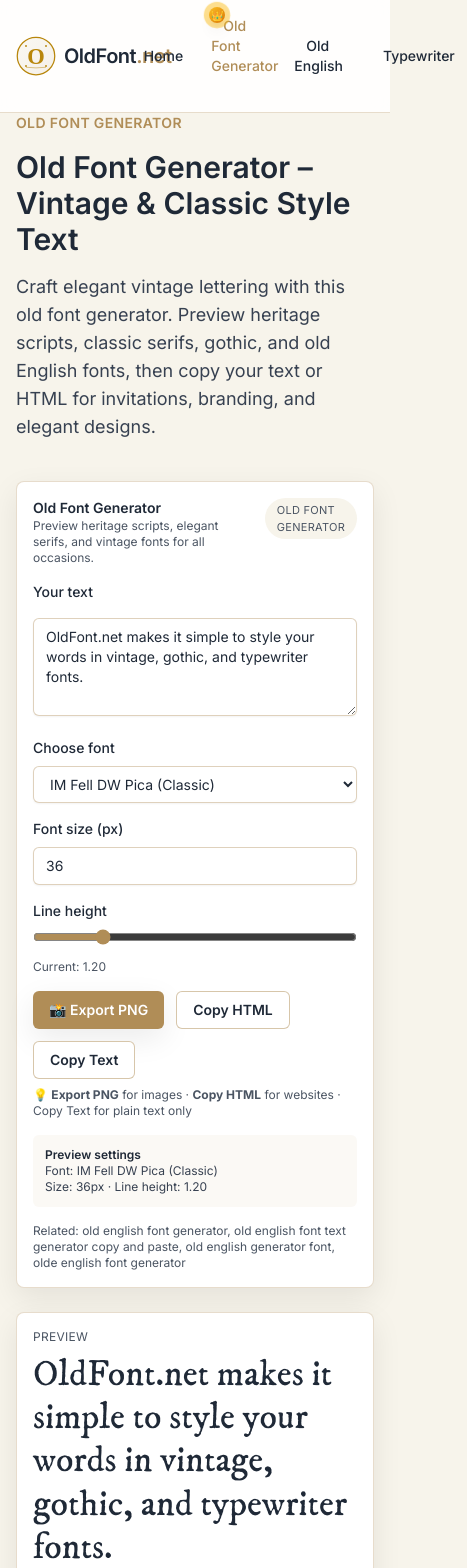
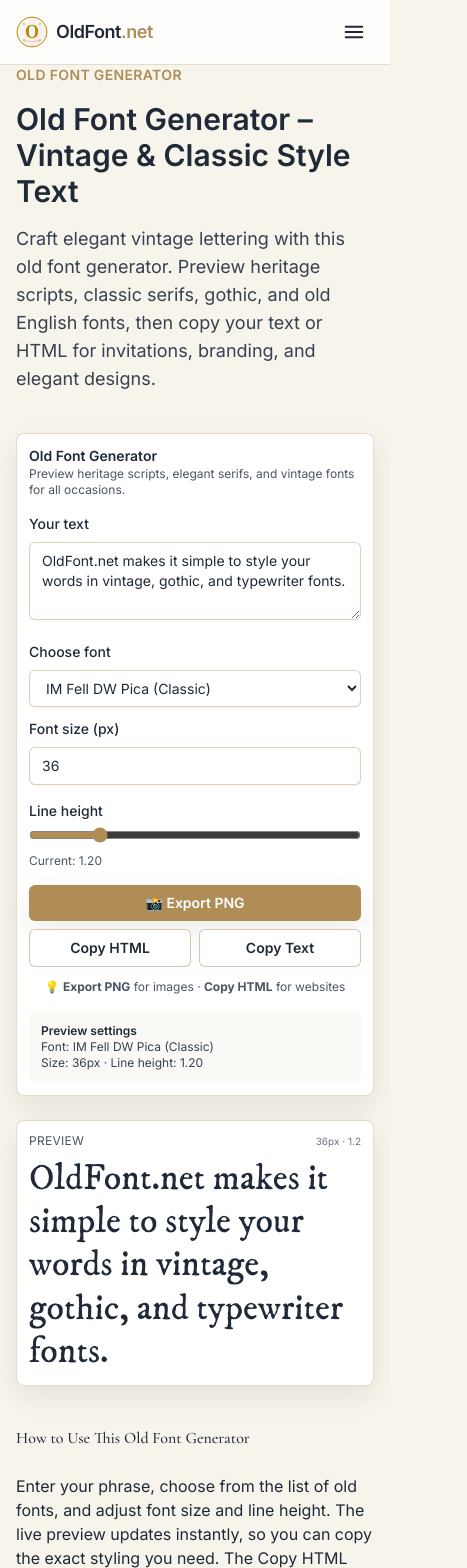
Before and after one commit to QAQDFAFD/oldfont.net, a Next.js app: page /old-font-generator in a window 390 px wide. Shown: the top 1568 px of the page, 467 px wide, since content can reach past the window. Built offline with nearby package versions, Linux system fonts and the light colour scheme; a web font is replaced by a local one.

Commit message:
Refactor font generator components to remove hardcoded allowed font IDs, enhance SiteHeader with mobile menu functionality, and improve FontControls and FontPreview layouts for better responsiveness.

```diff
--- a/app/old-english-font-generator/page.tsx
+++ b/app/old-english-font-generator/page.tsx
@@ -46,7 +46,6 @@
         primaryKeyword={primaryKeyword}
         secondaryKeywords={secondaryKeywords}
         defaultFontId='unifraktur'
-        allowedFontIds={['unifraktur', 'medieval', 'pirata', 'cinzel', 'fell', 'heritage']}
       />
 
       <section className='prose prose-stone max-w-none space-y-6 text-gray-800'>
--- a/app/old-font-generator/page.tsx
+++ b/app/old-font-generator/page.tsx
@@ -52,7 +52,6 @@
         primaryKeyword={primaryKeyword}
         secondaryKeywords={secondaryKeywords}
         defaultFontId='fell'
-        allowedFontIds={['fell', 'almendra', 'heritage', 'cormorant', 'cinzel', 'unifraktur', 'medieval']}
       />
 
       <section className='prose prose-stone max-w-none space-y-6 text-gray-800'>
--- a/app/typewriter-font-generator/page.tsx
+++ b/app/typewriter-font-generator/page.tsx
@@ -47,7 +47,6 @@
         primaryKeyword={primaryKeyword}
         secondaryKeywords={secondaryKeywords}
         defaultFontId='typewriter'
-        allowedFontIds={['typewriter', 'inter', 'cormorant']}
       />
 
       <section className='prose prose-stone max-w-none space-y-6 text-gray-800'>
--- a/components/layout/SiteHeader.tsx
+++ b/components/layout/SiteHeader.tsx
@@ -1,56 +1,109 @@
-"use client";
+'use client'
 
-import Link from "next/link";
-import { usePathname } from "next/navigation";
-import Container from "./Container";
+import Link from 'next/link'
+import { usePathname } from 'next/navigation'
+import { useState } from 'react'
+import Container from './Container'
 
-const navLinks = [
-  { href: "/", label: "Home" },
-  { href: "/old-font-generator", label: "Old Font Generator", featured: true },
-  { href: "/old-english-font-generator", label: "Old English" },
-  { href: "/typewriter-font-generator", label: "Typewriter" },
-];
+type NavLink = {
+  href: '/' | '/old-font-generator' | '/old-english-font-generator' | '/typewriter-font-generator'
+  label: string
+  featured?: boolean
+}
+
+const navLinks: NavLink[] = [
+  { href: '/', label: 'Home' },
+  { href: '/old-font-generator', label: 'Old Font Generator', featured: true },
+  { href: '/old-english-font-generator', label: 'Old English' },
+  { href: '/typewriter-font-generator', label: 'Typewriter' }
+]
 
 export default function SiteHeader() {
-  const pathname = usePathname();
+  const pathname = usePathname()
+  const [mobileMenuOpen, setMobileMenuOpen] = useState(false)
 
   return (
-    <header className="sticky top-0 z-30 bg-white/90 backdrop-blur border-b border-brass/30">
+    <header className='sticky top-0 z-30 border-b border-brass/30 bg-white/90 backdrop-blur'>
       <Container>
-        <div className="flex items-center justify-between py-4">
-          <Link href="/" className="flex items-center gap-2">
-            <img src="/logo-icon.svg" alt="OldFont.net Logo" className="h-10 w-10" />
-            <span className="text-xl font-semibold tracking-tight text-ink">
-              OldFont<span className="text-brass">.net</span>
+        <div className='flex items-center justify-between py-3 md:py-4'>
+          <Link href='/' className='flex items-center gap-2'>
+            <img src='/logo-icon.svg' alt='OldFont.net Logo' className='h-8 w-8 md:h-10 md:w-10' />
+            <span className='text-lg font-semibold tracking-tight text-ink md:text-xl'>
+              OldFont<span className='text-brass'>.net</span>
             </span>
           </Link>
-          <nav aria-label="Primary">
-            <ul className="flex items-center gap-4 text-sm font-medium text-ink">
-              {navLinks.map((link) => {
-                const isActive = pathname === link.href;
+
+          {/* Desktop Navigation */}
+          <nav aria-label='Primary' className='hidden md:block'>
+            <ul className='flex items-center gap-1 text-sm font-medium text-ink lg:gap-4'>
+              {navLinks.map(link => {
+                const isActive = pathname === link.href
                 return (
                   <li key={link.href}>
                     <Link
                       href={link.href}
-                      className={`relative rounded px-3 py-2 transition-colors hover:bg-parchment ${isActive ? "text-brass" : "text-ink"}`}
-                    >
+                      className={`relative rounded px-2 py-2 transition-colors hover:bg-parchment lg:px-3 ${isActive ? 'text-brass' : 'text-ink'}`}>
                       {link.label}
                       {link.featured && (
-                        <span className="absolute -right-1 -top-1 flex h-5 w-5 items-center justify-center">
-                          <span className="absolute inline-flex h-full w-full animate-ping rounded-full bg-amber-400 opacity-75"></span>
-                          <span className="relative inline-flex h-4 w-4 items-center justify-center rounded-full bg-gradient-to-br from-amber-400 to-amber-600 text-[10px] shadow-lg">
+                        <span className='absolute -right-1 -top-1 flex h-5 w-5 items-center justify-center'>
+                          <span className='absolute inline-flex h-full w-full animate-ping rounded-full bg-amber-400 opacity-75'></span>
+                          <span className='relative inline-flex h-4 w-4 items-center justify-center rounded-full bg-gradient-to-br from-amber-400 to-amber-600 text-[10px] shadow-lg'>
                             👑
                           </span>
                         </span>
                       )}
                     </Link>
                   </li>
-                );
+                )
               })}
             </ul>
           </nav>
+
+          {/* Mobile Menu Button */}
+          <button
+            type='button'
+            className='flex h-10 w-10 items-center justify-center rounded-lg text-ink transition-colors hover:bg-parchment md:hidden'
+            onClick={() => setMobileMenuOpen(!mobileMenuOpen)}
+            aria-label={mobileMenuOpen ? 'Close menu' : 'Open menu'}
+            aria-expanded={mobileMenuOpen}>
+            {mobileMenuOpen ? (
+              <svg className='h-6 w-6' fill='none' viewBox='0 0 24 24' strokeWidth='2' stroke='currentColor'>
+                <path strokeLinecap='round' strokeLinejoin='round' d='M6 18L18 6M6 6l12 12' />
+              </svg>
+            ) : (
+              <svg className='h-6 w-6' fill='none' viewBox='0 0 24 24' strokeWidth='2' stroke='currentColor'>
+                <path strokeLinecap='round' strokeLinejoin='round' d='M3.75 6.75h16.5M3.75 12h16.5m-16.5 5.25h16.5' />
+              </svg>
+            )}
+          </button>
         </div>
+
+        {/* Mobile Navigation */}
+        {mobileMenuOpen && (
+          <nav aria-label='Mobile navigation' className='border-t border-brass/20 pb-4 md:hidden'>
+            <ul className='flex flex-col gap-1 pt-2'>
+              {navLinks.map(link => {
+                const isActive = pathname === link.href
+                return (
+                  <li key={link.href}>
+                    <Link
+                      href={link.href}
+                      onClick={() => setMobileMenuOpen(false)}
+                      className={`flex items-center gap-2 rounded-lg px-3 py-3 text-base font-medium transition-colors hover:bg-parchment ${isActive ? 'bg-parchment text-brass' : 'text-ink'}`}>
+                      {link.label}
+                      {link.featured && (
+                        <span className='inline-flex h-5 items-center justify-center rounded-full bg-gradient-to-br from-amber-400 to-amber-600 px-2 text-[10px] text-white shadow-sm'>
+                          👑 Featured
+                        </span>
+                      )}
+                    </Link>
+                  </li>
+                )
+              })}
+            </ul>
+          </nav>
+        )}
       </Container>
     </header>
-  );
+  )
 }
--- a/components/tools/FontControls.tsx
+++ b/components/tools/FontControls.tsx
@@ -47,18 +47,20 @@
   availableFonts
 }: FontControlsProps) {
   return (
-    <div className='rounded-lg border border-brass/30 bg-white p-4 shadow-soft'>
-      <div className='flex items-start justify-between gap-4'>
-        <div>
+    <div className='rounded-lg border border-brass/30 bg-white p-3 shadow-soft sm:p-4'>
+      {/* Header - 移动端优化 */}
+      <div className='flex flex-col gap-2 sm:flex-row sm:items-start sm:justify-between sm:gap-4'>
+        <div className='min-w-0 flex-1'>
           <p className='text-sm font-semibold text-ink'>{pageTitle}</p>
           <p className='text-xs text-gray-600'>{pageDescription}</p>
         </div>
-        <span className='rounded-full bg-parchment px-3 py-1 text-[11px] uppercase tracking-wide text-gray-600'>
+        <span className='hidden rounded-full bg-parchment px-3 py-1 text-[11px] uppercase tracking-wide text-gray-600 sm:inline-block'>
           {primaryKeyword}
         </span>
       </div>
 
       <div className='mt-4 space-y-4'>
+        <div className='space-y-2'>
           <label className='block text-sm font-medium text-ink' htmlFor='text-input'>
             Your text
           </label>
@@ -67,9 +69,13 @@
             aria-label={`${primaryKeyword} input`}
             value={text}
             onChange={event => setText(event.target.value)}
-          rows={4}
+            rows={3}
+            className='text-base'
           />
-        <div className='grid gap-4 sm:grid-cols-2'>
+        </div>
+
+        {/* 字体选择和大小 - 移动端堆叠 */}
+        <div className='grid gap-3 sm:grid-cols-2 sm:gap-4'>
           <div className='space-y-2'>
             <label className='block text-sm font-medium text-ink' htmlFor='font-select'>
               Choose font
@@ -78,7 +84,8 @@
               id='font-select'
               value={fontId}
               onChange={event => setFontId(event.target.value)}
-              aria-label='Select old font'>
+              aria-label='Select old font'
+              className='text-base'>
               {availableFonts.map(option => (
                 <option key={option.id} value={option.id} style={{ fontFamily: option.fontFamily }}>
                   {option.label}
@@ -97,9 +104,12 @@
               max={120}
               value={fontSize}
               onChange={event => setFontSize(Number(event.target.value))}
+              className='text-base'
             />
           </div>
         </div>
+
+        {/* 行高滑块 */}
         <div className='space-y-2'>
           <label className='block text-sm font-medium text-ink' htmlFor='line-height'>
             Line height
@@ -112,36 +122,57 @@
             step={0.05}
             value={lineHeight}
             onChange={event => setLineHeight(Number(event.target.value))}
-            className='w-full accent-brass'
+            className='h-2 w-full cursor-pointer accent-brass'
           />
           <p className='text-xs text-gray-600'>Current: {lineHeight.toFixed(2)}</p>
         </div>
-        <div className='space-y-2'>
-          <div className='flex flex-wrap gap-3'>
-            <Button type='button' onClick={onExportPng} aria-label='Export as PNG' disabled={isExporting}>
+
+        {/* 操作按钮 - 移动端优化 */}
+        <div className='space-y-3'>
+          <div className='grid grid-cols-1 gap-2 sm:flex sm:flex-wrap sm:gap-3'>
+            <Button
+              type='button'
+              onClick={onExportPng}
+              aria-label='Export as PNG'
+              disabled={isExporting}
+              className='w-full justify-center sm:w-auto'>
               {isExporting ? 'Exporting...' : '📸 Export PNG'}
             </Button>
-            <Button type='button' onClick={onCopyHtml} variant='secondary' aria-label='Copy HTML'>
+            <div className='grid grid-cols-2 gap-2 sm:flex sm:gap-3'>
+              <Button
+                type='button'
+                onClick={onCopyHtml}
+                variant='secondary'
+                aria-label='Copy HTML'
+                className='w-full justify-center sm:w-auto'>
                 Copy HTML
               </Button>
-            <Button type='button' onClick={onCopyText} variant='secondary' aria-label='Copy text'>
+              <Button
+                type='button'
+                onClick={onCopyText}
+                variant='secondary'
+                aria-label='Copy text'
+                className='w-full justify-center sm:w-auto'>
                 Copy Text
               </Button>
             </div>
-          <p className='text-xs text-gray-600'>
-            💡 <strong>Export PNG</strong> for images · <strong>Copy HTML</strong> for websites · Copy Text for plain
-            text only
+          </div>
+          <p className='text-center text-xs text-gray-600 sm:text-left'>
+            💡 <strong>Export PNG</strong> for images · <strong>Copy HTML</strong> for websites
           </p>
         </div>
+
+        {/* 预览设置信息 */}
         <div className='rounded-md bg-parchment/50 p-3 text-xs text-gray-700'>
           <p className='font-semibold text-ink'>Preview settings</p>
-          <p>Font: {selectedFont.label}</p>
+          <p className='break-words'>Font: {selectedFont.label}</p>
           <p>
             Size: {fontSize}px · Line height: {lineHeight.toFixed(2)}
           </p>
         </div>
+
         {secondaryKeywords?.length ? (
-          <p className='text-xs text-gray-600'>Related: {secondaryKeywords.join(', ')}</p>
+          <p className='hidden text-xs text-gray-600 sm:block'>Related: {secondaryKeywords.join(', ')}</p>
         ) : null}
       </div>
     </div>
--- a/components/tools/FontPreview.tsx
+++ b/components/tools/FontPreview.tsx
@@ -1,30 +1,43 @@
-import { forwardRef } from "react";
-import { FontOption } from "@/lib/fonts";
+import { forwardRef } from 'react'
+import { FontOption } from '@/lib/fonts'
 
 export type FontPreviewProps = {
-  text: string;
-  selectedFont: FontOption;
-  fontSize: number;
-  lineHeight: number;
-};
+  text: string
+  selectedFont: FontOption
+  fontSize: number
+  lineHeight: number
+}
 
 const FontPreview = forwardRef<HTMLDivElement, FontPreviewProps>(
   ({ text, selectedFont, fontSize, lineHeight }, ref) => {
+    // 移动端自动缩小字体大小
+    const responsiveFontSize = typeof window !== 'undefined' && window.innerWidth < 640 ? Math.min(fontSize, 48) : fontSize
+
     return (
-      <div className="rounded-lg border border-brass/30 bg-white p-4 shadow-soft">
-        <p className="text-xs uppercase tracking-wide text-gray-600">Preview</p>
+      <div className='rounded-lg border border-brass/30 bg-white p-3 shadow-soft sm:p-4'>
+        <div className='flex items-center justify-between'>
+          <p className='text-xs uppercase tracking-wide text-gray-600'>Preview</p>
+          <p className='text-[10px] text-gray-500 sm:hidden'>
+            {fontSize}px · {lineHeight.toFixed(1)}
+          </p>
+        </div>
         <div
           ref={ref}
-          className="mt-2 whitespace-pre-wrap text-ink"
-          style={{ fontFamily: selectedFont.fontFamily, fontSize, lineHeight }}
-        >
-          {text || "OldFont.net – type your text to preview old English, gothic, and typewriter styles."}
+          className='mt-2 min-h-[120px] overflow-x-auto whitespace-pre-wrap break-words text-ink sm:min-h-[150px]'
+          style={{
+            fontFamily: selectedFont.fontFamily,
+            fontSize: `clamp(16px, ${fontSize}px, min(${fontSize}px, 12vw))`,
+            lineHeight,
+            wordBreak: 'break-word',
+            overflowWrap: 'break-word'
+          }}>
+          {text || 'OldFont.net – type your text to preview old English, gothic, and typewriter styles.'}
         </div>
       </div>
-    );
+    )
   }
-);
+)
 
-FontPreview.displayName = "FontPreview";
+FontPreview.displayName = 'FontPreview'
 
-export default FontPreview;
+export default FontPreview
```
Lines whose indentation alone changed are shown as unchanged.
